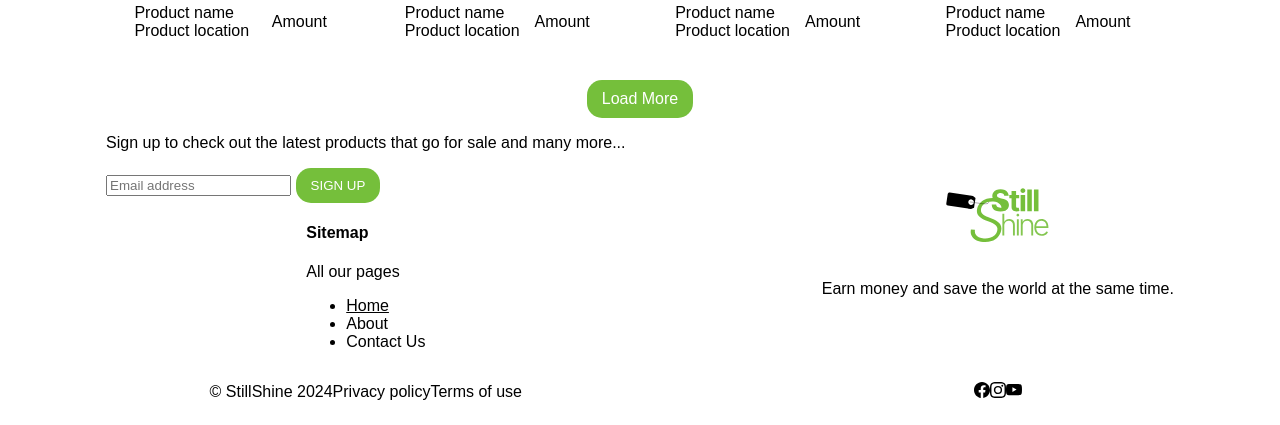
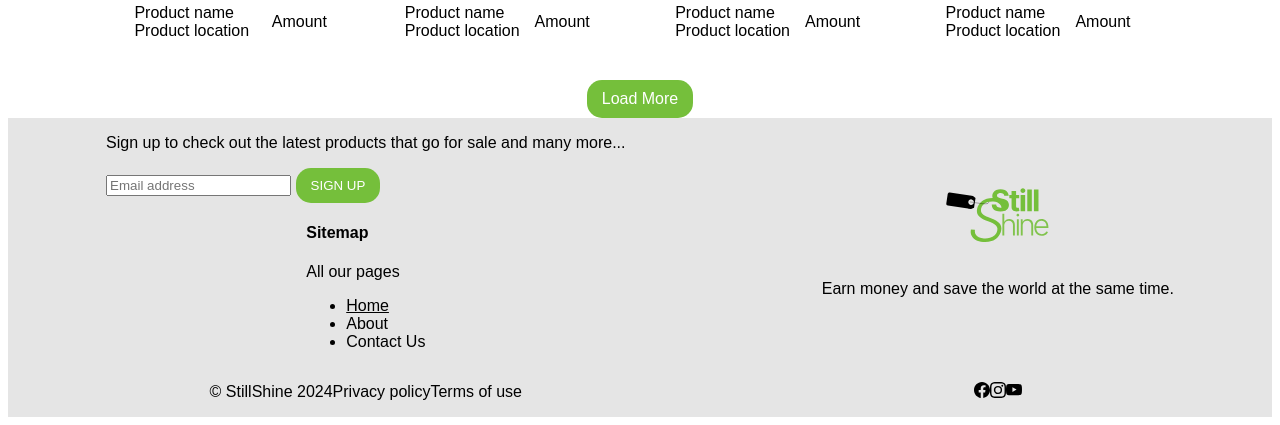
Before and after one commit to patelkvraj/StillShine, a PHP site: page /index.html in a window 1280 px wide. Shown: the part 2210-2635 px from the top of the page. Run offline with PHP 8.4, Linux system fonts and the light colour scheme.

Commit message:
Add background color to footer.

```diff
--- a/index.css
+++ b/index.css
@@ -227,6 +227,7 @@ footer {
   grid-template-areas:
     "newsletter-and-navigation branding"
     "footer-legal social-links";
+  background-color: #e5e5e5;
 }
 
 .newsletter-and-navigation {
```
